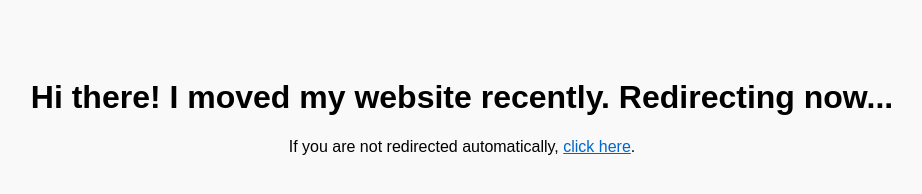
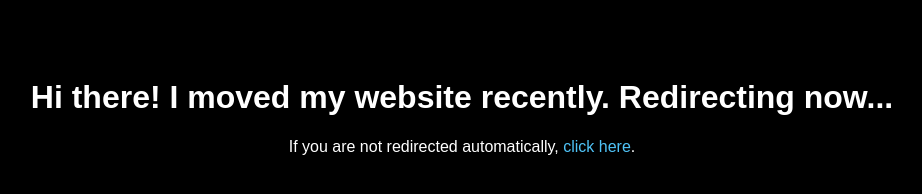
Before and after one commit to cempeker/cempeker.github.io, a plain HTML site: page index.html in a window 1280 px wide. Shown: the whole page, without its empty margins (178-1100 px from the left). Drawn offline with Linux system fonts and the light colour scheme.

Commit message:
Update index.html

```diff
--- a/index.html
+++ b/index.html
@@ -7,13 +7,18 @@
   <title>Redirecting...</title>
   <style>
     body {
+      background-color: #000;
+      color: #fff;
       font-family: Arial, sans-serif;
       text-align: center;
       padding: 50px;
-      background-color: #f9f9f9;
     }
     a {
-      color: #0066cc;
+      color: #4fc3f7;
+      text-decoration: none;
+    }
+    a:hover {
+      text-decoration: underline;
     }
   </style>
 </head>
```
